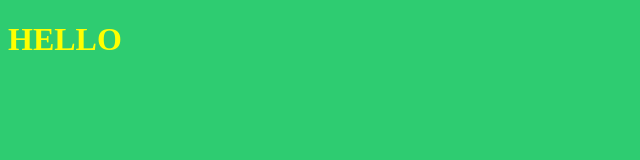
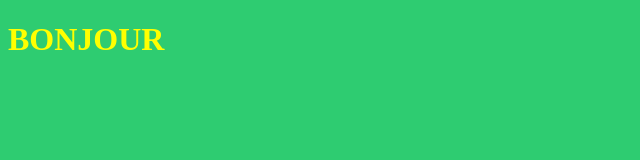
Before and after one commit to allan91120/hello, a plain HTML site: page index.html in a window 1280 px wide. Shown: the whole page, without its empty margins (0-640 px from the left). Drawn offline with Linux system fonts and the light colour scheme.

Commit message:
hello en passe en bonjour

```diff
--- a/index.html
+++ b/index.html
@@ -11,6 +11,6 @@
   }
 </style>
     <body>
-    <h1>HELLO</h1>
+    <h1>BONJOUR</h1>
   </body>
     </html>
```
